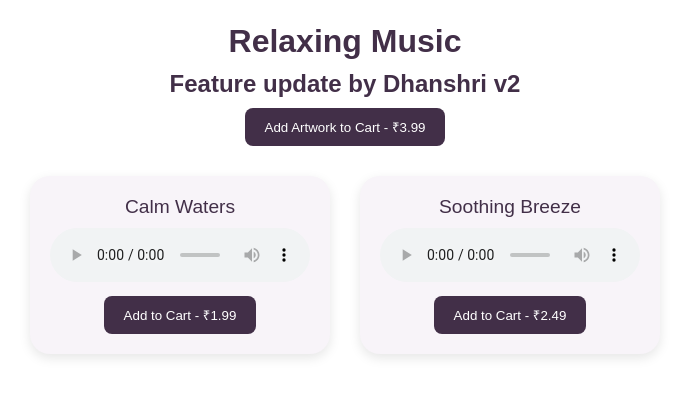
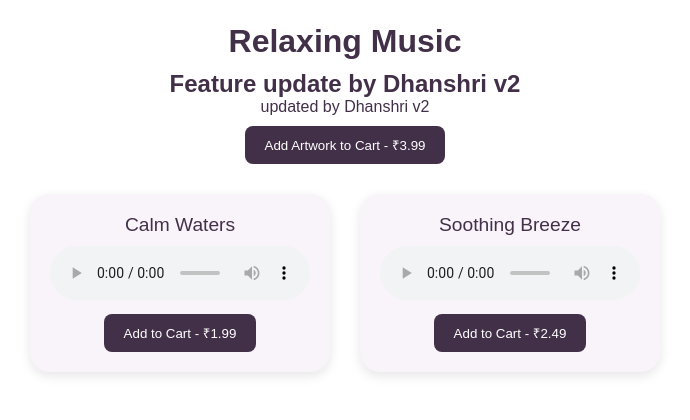
Before and after one commit to saniya-mallick/Artwave-website, a PHP site: page /relax.php in a window 1280 px wide. Shown: the part 301-721 px from the top of the page, without its empty margins (295-985 px from the left). Run offline with PHP 8.4, Linux system fonts and the light colour scheme; a user stored in the database is signed in; data that the repository does not hold is empty.

Commit message:
Updated Dhanshri feature

```diff
--- a/Saniya_Mallick/code/relax.php
+++ b/Saniya_Mallick/code/relax.php
@@ -131,6 +131,7 @@ if (isset($_POST['add_to_cart'])) {
 
   <h1>Relaxing Music</h1>
     <h2> Feature update by Dhanshri v2 </h2>
+    <p>updated by Dhanshri v2<p>
 
   <!-- Add artwork to cart -->
   <div class="artwork-btn">
```
